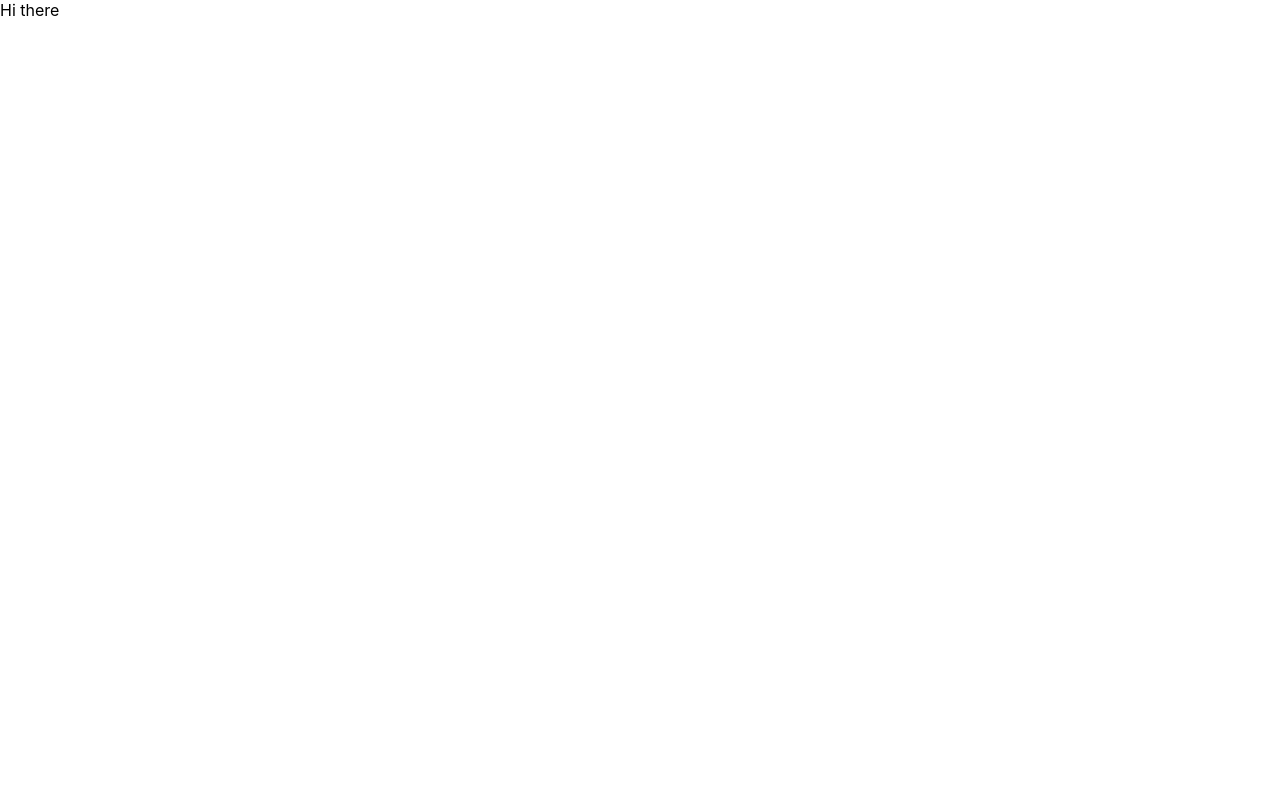
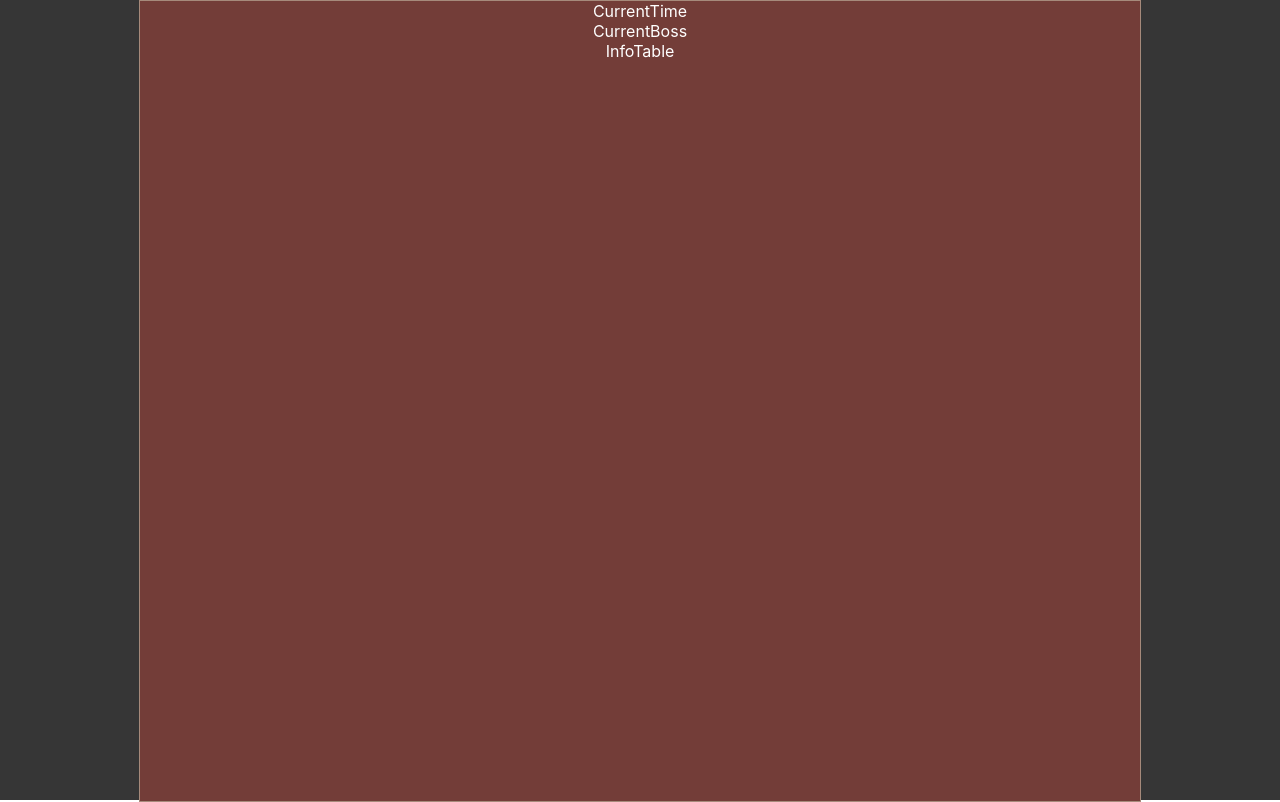
Before and after one commit to nickkies/tt, a React (Create React App) app: page / in a window 1280 px wide. Built offline with nearby package versions, Linux system fonts and the light colour scheme.

Commit message:
Feat: "골격 잡기"

```diff
--- a/src/App.js
+++ b/src/App.js
@@ -1,5 +1,47 @@
+import { RecoilRoot } from 'recoil';
+import styled from '@emotion/styled/macro';
+import CurrentTime from './components/CurrentTime';
+import CurrentBoss from './components/CurrentBoss';
+import InfoTable from './components/InfoTable';
+
+const Background = styled.div`
+  width: 100vw;
+  height: 100vh;
+  background-color: #363636;
+`;
+
+const Container = styled.div`
+  width: 100vw;
+  max-width: 1000px;
+  height: 100vh;
+  margin: 0 auto;
+  border: 1px solid #a68a7b;
+  background-color: #733d38;
+  display: flex;
+  flex-direction: column;
+  align-content: space-around;
+  flex-wrap: nowrap;
+  justify-content: flex-start;
+  align-items: center;
+  > div {
+    width: 95%;
+    align-items: center;
+    text-align: center;
+  }
+`;
+
 function App() {
-  return <div>Hi there</div>;
+  return (
+    <RecoilRoot>
+      <Background>
+        <Container>
+          <CurrentTime />
+          <CurrentBoss />
+          <InfoTable />
+        </Container>
+      </Background>
+    </RecoilRoot>
+  );
 }
 
 export default App;
--- /dev/null
+++ b/src/components/CurrentBoss.jsx
@@ -0,0 +1,7 @@
+import styled from '@emotion/styled/macro';
+
+const Container = styled.div``;
+
+export default function CurrentBoss() {
+  return <Container>CurrentBoss</Container>;
+}
--- /dev/null
+++ b/src/components/CurrentTime.jsx
@@ -0,0 +1,7 @@
+import styled from '@emotion/styled/macro';
+
+const Container = styled.div``;
+
+export default function CurrentTime() {
+  return <Container>CurrentTime</Container>;
+}
--- /dev/null
+++ b/src/components/InfoTable.jsx
@@ -0,0 +1,7 @@
+import styled from '@emotion/styled/macro';
+
+const Container = styled.div``;
+
+export default function InfoTable() {
+  return <Container>InfoTable</Container>;
+}
--- a/src/index.css
+++ b/src/index.css
@@ -5,6 +5,7 @@ body {
     sans-serif;
   -webkit-font-smoothing: antialiased;
   -moz-osx-font-smoothing: grayscale;
+  color: white;
 }
 
 code {
```
